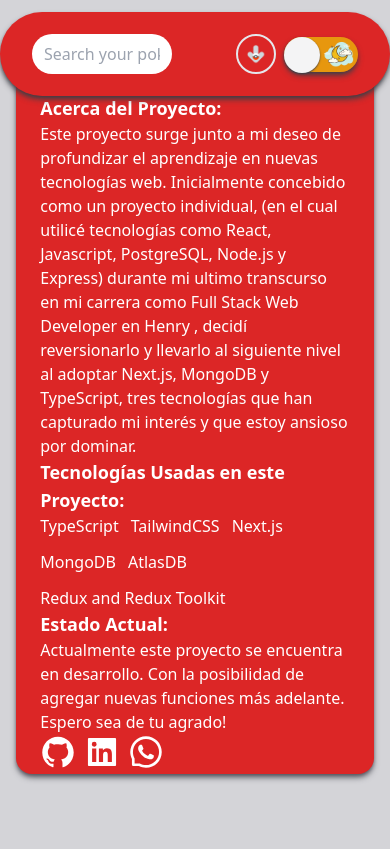
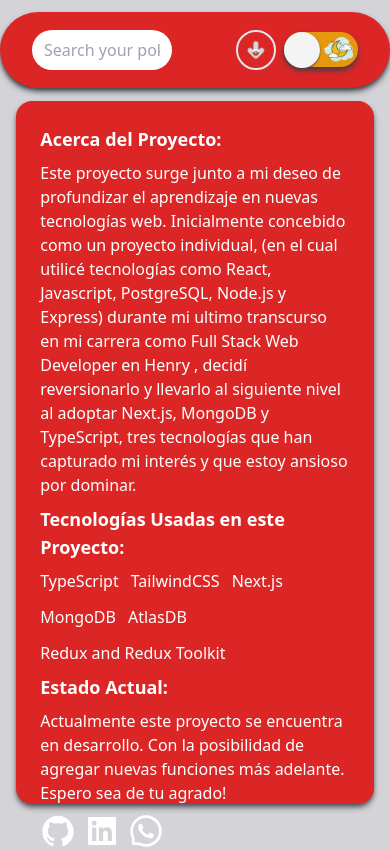
Before and after one commit to diazjoaquin/Next-Pokedex, a Next.js app: page /about in a window 390 px wide. Built offline with nearby package versions, Linux system fonts and the light colour scheme.

Commit message:
add some responsive design

```diff
--- a/components/Navbar.tsx
+++ b/components/Navbar.tsx
@@ -25,7 +25,7 @@
         justify-around
         w-full
         md:w-[90%]
-        h-[10%]
+        h-[9%]
         md:h-[15%]
         md:mx-[5%]
         rounded-full
--- a/components/PokemonList.tsx
+++ b/components/PokemonList.tsx
@@ -1,5 +1,4 @@
 import Card from "./Card";
-import OrderAndFilter from "./OrderAndFilter";
 import {  useEffect } from "react";
 import { AppState } from "@/redux/reducer";
 import { getPokemons } from "@/redux/actions";
@@ -19,7 +18,7 @@
     }, [dispatch]);
 
     return (
-        <main className="flex w-screen h-screen justify-center items-center">
+        <main className="absolute flex w-screen h-screen justify-center top-[120px] md:top-[170px]">
             { isLoading ? <Loader/> :
             <div className="grid md:grid-cols-3 lg:grid-cols-4 w-[80%] h-[60%] gap-5 lg:gap-8">
                 {
@@ -38,7 +37,6 @@
                 })
                 }
             </div>}
-            <OrderAndFilter/>
         </main>
     )
 };
--- a/pages/about.tsx
+++ b/pages/about.tsx
@@ -19,9 +19,11 @@
             h-5/6
             absolute
             md:bottom-20
+            bottom-[40px]
             flex
             flex-col
             md:gap-2
+            gap-2
             md:px-12
             px-6
             md:py-10
```
